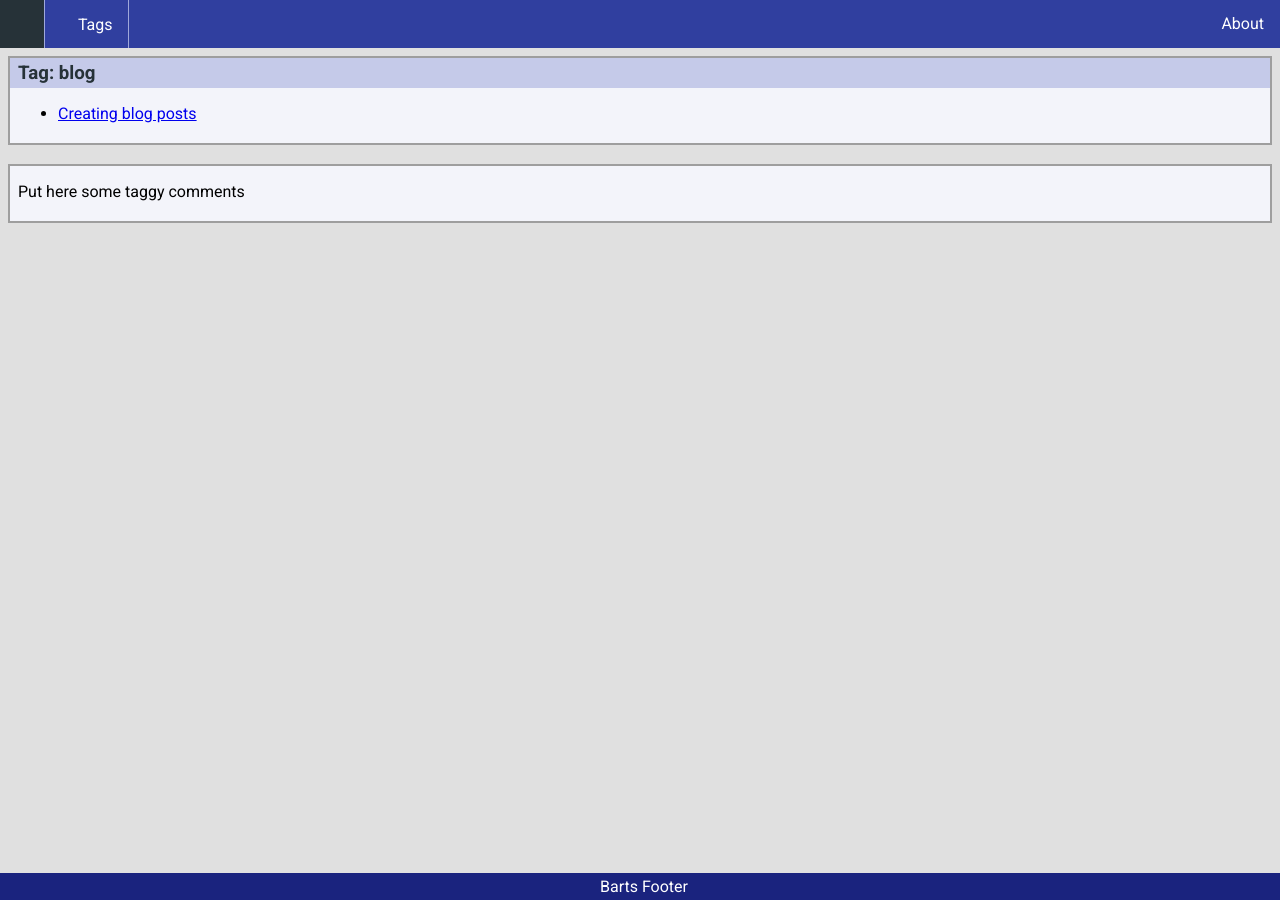
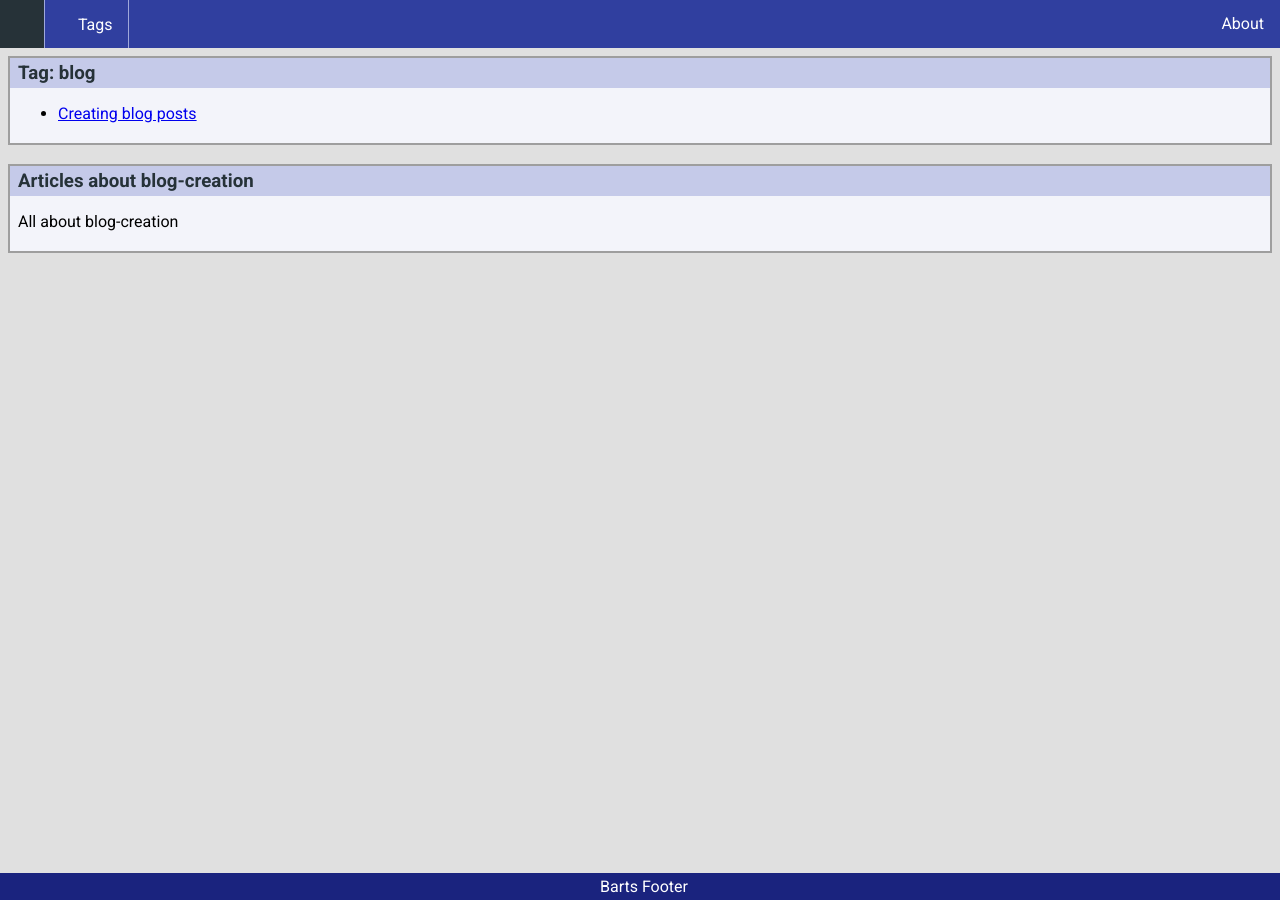
Before and after one commit to bartgel/blog, a Jekyll site: the page built from docs/_tags/blog.md, in a window 1280 px wide. Built offline with Jekyll 4.4.1, drawn with Linux system fonts in a browser that asks for light colours.

Commit message:
Improve tags content

```diff
--- a/docs/_layouts/alltags.html
+++ b/docs/_layouts/alltags.html
@@ -26,6 +26,9 @@ layout: default
 &nbsp;
 
 <article  class="post h-entry" itemscope itemtype="http://schema.org/BlogPosting">
+    <header class="post-header">
+        <h1 class="post-title p-name" itemprop="name headline">About all tags</h1>
+    </header>
 
 {{ content }}
 
--- a/docs/_layouts/tagpage.html
+++ b/docs/_layouts/tagpage.html
@@ -22,5 +22,10 @@ layout: default
 &nbsp;
 
 <article class="post h-entry" itemscope itemtype="http://schema.org/BlogPosting">
+
+    <header class="post-header">
+        <h1 class="post-title p-name" itemprop="name headline">{{ page.title}} </h1>
+    </header>
+
 {{ content }}
 </article>
--- a/docs/_tags/blog.md
+++ b/docs/_tags/blog.md
@@ -1,9 +1,7 @@
 ---
 layout: tagpage
-tagname:  "blog"
-date:   2024-02-11 11:54:00 +0100
-author:
-  - Bart Geluykens
+tagname:  blog
+title: Articles about blog-creation
 ---
 
-Put here some taggy comments
+All about blog-creation
```
Also changed, not shown: docs/_tags/design.md (+3 -5 lines).
